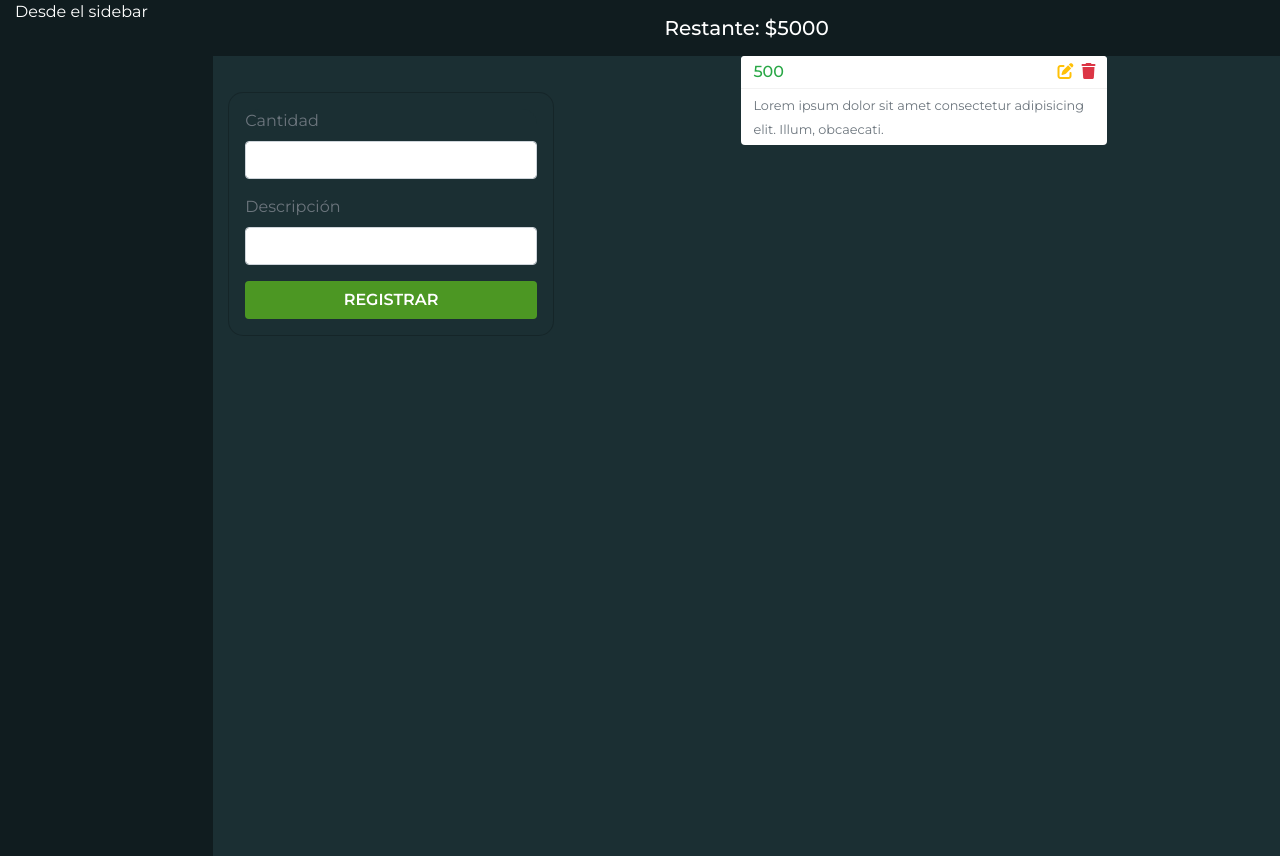
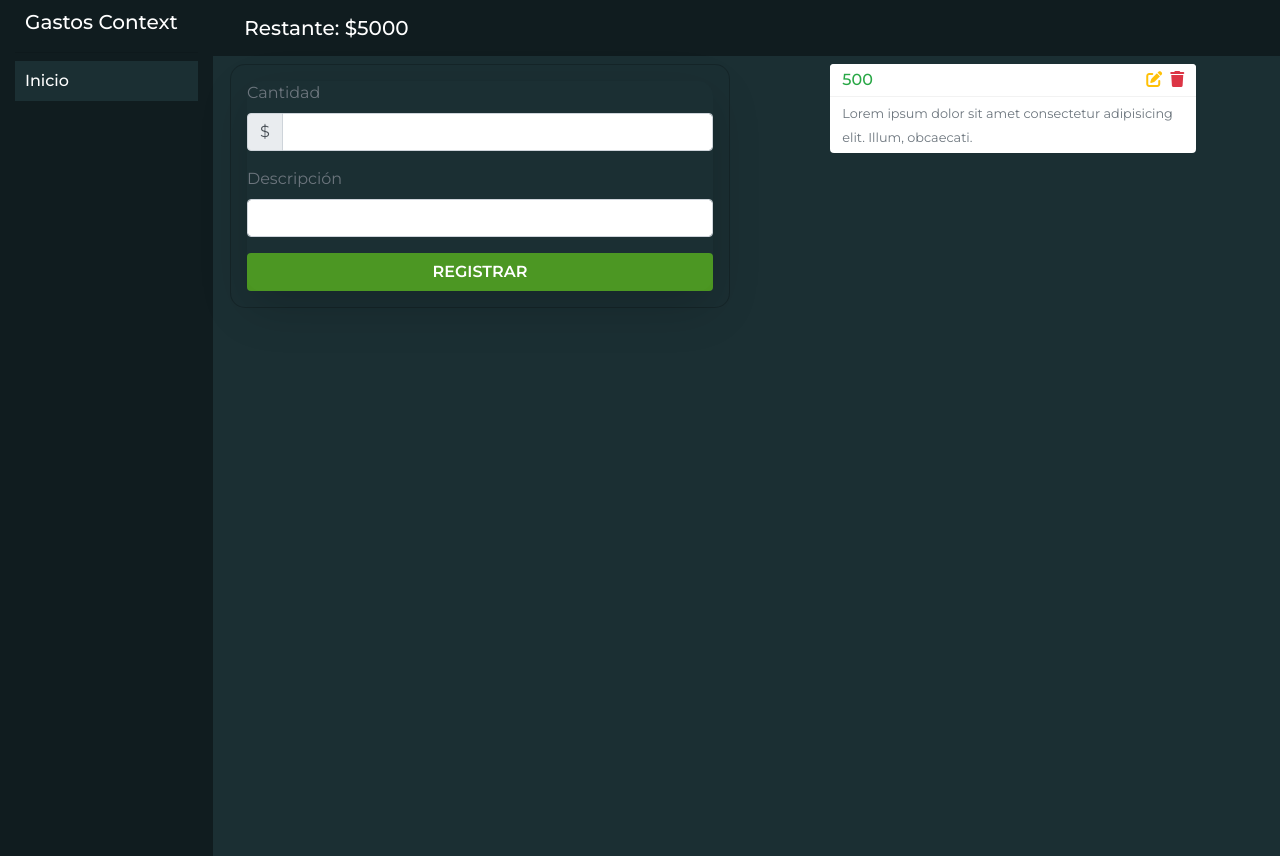
Before and after one commit to KBrayanGarcia/gastosContext, a React (Create React App) app: page /gastos in a window 1280 px wide. Built offline with nearby package versions, Linux system fonts and the light colour scheme.

Commit message:
Maquetacion terminada

```diff
--- a/src/Components/Gastos/FormGastos.js
+++ b/src/Components/Gastos/FormGastos.js
@@ -2,11 +2,14 @@ import React from 'react'
 
 const FormGastos = () => {
     return (
-        <div className="form-gastos">
+        <div className="form-gastos shadow-lg">
             <form>
-                <div className="form-group">
-                    <label htmlFor="cantidadGasto" className="text-muted">Cantidad</label>
-                    <input type="number" className="form-control input-app-gastos" id="cantidadGasto"/>
+                <label htmlFor="cantidad" className="text-muted">Cantidad</label>
+                <div className="input-group mb-3">
+                    <div className="input-group-prepend">
+                        <span className="input-group-text" id="basic-addon1">$</span>
+                    </div>
+                    <input type="number" className="form-control input-app-gastos" id="cantidad" />
                 </div>
                 <div className="form-group">
                     <label htmlFor="descripcionGasto" className="text-muted">Descripción</label>
--- a/src/Components/Gastos/Gastos.css
+++ b/src/Components/Gastos/Gastos.css
@@ -10,7 +10,6 @@
 
 .cantidad-presupuesto{
     background-color: var(--colorSecundario2);
-    text-align: center;
 }
 
 .modal-form-gastos, .form-gastos{
@@ -24,6 +23,13 @@
 .gasto-caja{
     max-width: 366px;
 }
+.sidebar-item{
+    padding: 10px ;
+    min-height: 40px;
+}
+.sidebar-item.active{
+    background-color: var(--colorPrincipal);
+}
 
 @media (min-width: 768px) {
     .app-resumen-gastos{
--- a/src/Components/Gastos/GastosLayout.js
+++ b/src/Components/Gastos/GastosLayout.js
@@ -23,16 +23,16 @@ const GastosLayout = () => {
                     <div className="col-md-10 presupuesto-col ">
                         <div>
                             <div className="container-md-fluid">
-                                <div className="cantidad-presupuesto p-3">
+                                <div className="cantidad-presupuesto p-3 text-center text-md-left">
                                     <h5 className="mb-0">Restante: $5000</h5>
                                 </div>
-                                <div className="app-resumen-gastos row ">
-                                    <div className="mt-2 col-md-4">
+                                <div className="app-resumen-gastos row">
+                                    <div className="mt-2 col-md-6">
                                         <button type="button" className="btn btn-block btn-gastos-principal d-md-none" data-toggle="modal" data-target="#exampleModal">
                                             Ingresar
                                         </button>
                                         <div className={queryLaptop ? 'd-block' : 'modal fade'} id="exampleModal" aria-labelledby="exampleModalLabel" aria-hidden="true">
-                                            <div className="modal-dialog modal-dialog-centered">
+                                            <div className="modal-dialog modal-dialog-centered my-0">
                                                 <div className="modal-content modal-form-gastos">
                                                     <div className="modal-body">
                                                         <FormGastos/>
@@ -41,7 +41,7 @@ const GastosLayout = () => {
                                             </div>
                                         </div>
                                     </div>
-                                    <div className="col-md-8">
+                                    <div className="col-md-6">
                                         <ResumenGastos/>
                                     </div>
                                 </div>
--- a/src/Components/Gastos/ResumenGastos.js
+++ b/src/Components/Gastos/ResumenGastos.js
@@ -4,7 +4,7 @@ import Gasto from './Gasto';
 
 const ResumenGastos = () => {
     return (
-        <div className="mt-2 mt-md-0 d-flex align-items-center flex-column">
+        <div className="mt-2 d-flex align-items-center flex-column">
             <Gasto/>
         </div>
     )
--- a/src/Components/Gastos/Sidebar.js
+++ b/src/Components/Gastos/Sidebar.js
@@ -1,9 +1,17 @@
 import React from 'react'
+
+import './Gastos.css';
 
 const Sidebar = () => {
     return (
-        <div>
-            Desde el sidebar
+        <div className="sidebar">
+            <div className="sidebar-item d-flex align-items-center">
+                <h5 className="mb-0 text-center">Gastos Context</h5>
+            </div>
+            <hr className="my-2"/>
+            <div className="sidebar-item d-flex align-items-center active ">
+                <h6 className="mb-0">Inicio</h6>
+            </div>
         </div>
     )
 }
--- a/src/Components/Presupuesto/PresupuestoForm.js
+++ b/src/Components/Presupuesto/PresupuestoForm.js
@@ -9,9 +9,11 @@ const PresupuestoForm = () => {
                 <h4 className="text-center"> Presupuesto Inicial</h4>
             </div>
             <div className="campos">
-                <div className="form-group">
-                    <label htmlFor="presupuesto" className="text-muted">Introduce tu presupuesto inicial</label>
-                    <input type="number" className="form-control input-app-gastos" id="presupuesto"/>
+                <div className="input-group mb-3">
+                    <div className="input-group-prepend">
+                        <span className="input-group-text" id="basic-addon1">$</span>
+                    </div>
+                    <input type="number" className="form-control input-app-gastos" id="presupuesto" />
                 </div>
             </div>
             <div>
```
